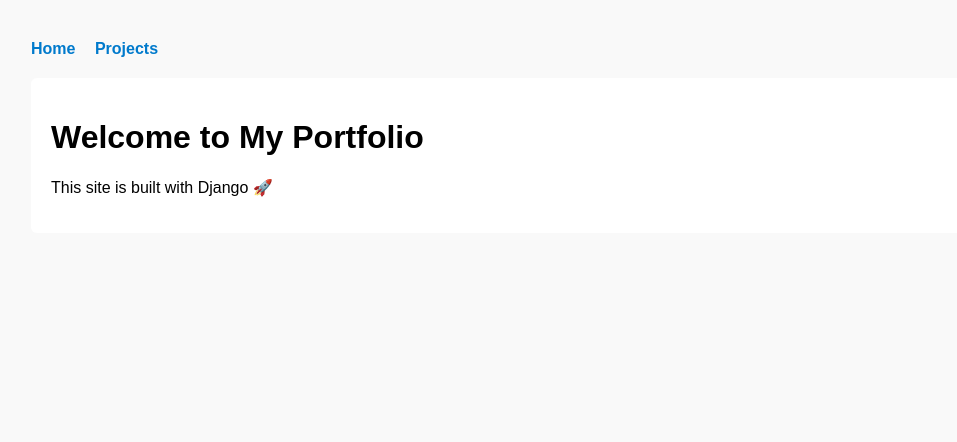
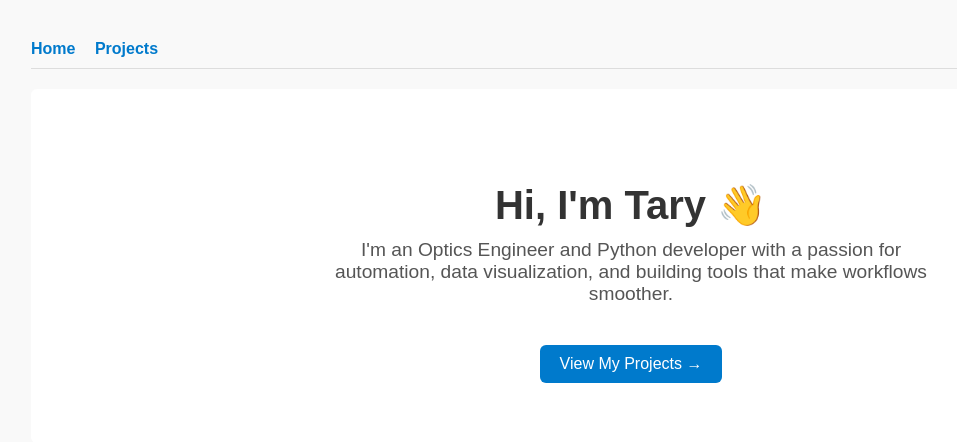
Before and after one commit to taryb/django-portfolio, a Django app: page / in a window 1280 px wide. Shown: the top 442 px of the page, without its empty margins (9-966 px from the left). Run offline with Django 5.2, Linux system fonts and the light colour scheme.

Commit message:
style: redesign homepage with intro section and call-to-action

```diff
--- a/portfolio/templates/portfolio/base.html
+++ b/portfolio/templates/portfolio/base.html
@@ -13,6 +13,13 @@
             font-weight: bold;
         }
         nav a:hover { text-decoration: underline; }
+
+        nav {
+            margin-bottom: 20px;
+            padding-bottom: 10px;
+            border-bottom: 1px solid #ddd;
+        }
+
         main { background: #fff; padding: 20px; border-radius: 6px; }
     </style>
 </head>
--- a/portfolio/templates/portfolio/home.html
+++ b/portfolio/templates/portfolio/home.html
@@ -3,6 +3,18 @@
 {% block title %}Home - My Portfolio{% endblock %}
 
 {% block content %}
-<h1>Welcome to My Portfolio</h1>
-<p>This site is built with Django 🚀</p>
+<section style="text-align: center; padding: 40px;">
+    <h1 style="font-size: 2.5em; margin-bottom: 10px; color: #333;">
+        Hi, I'm Tary 👋
+    </h1>
+    <p style="font-size: 1.2em; color: #555; max-width: 600px; margin: 0 auto 20px;">
+        I'm an Optics Engineer and Python developer with a passion for automation,
+        data visualization, and building tools that make workflows smoother.
+    </p>
+    <a href="/projects/"
+       style="display: inline-block; margin-top: 20px; padding: 10px 20px;
+              background: #007acc; color: white; border-radius: 6px; text-decoration: none;">
+        View My Projects →
+    </a>
+</section>
 {% endblock %}
```
